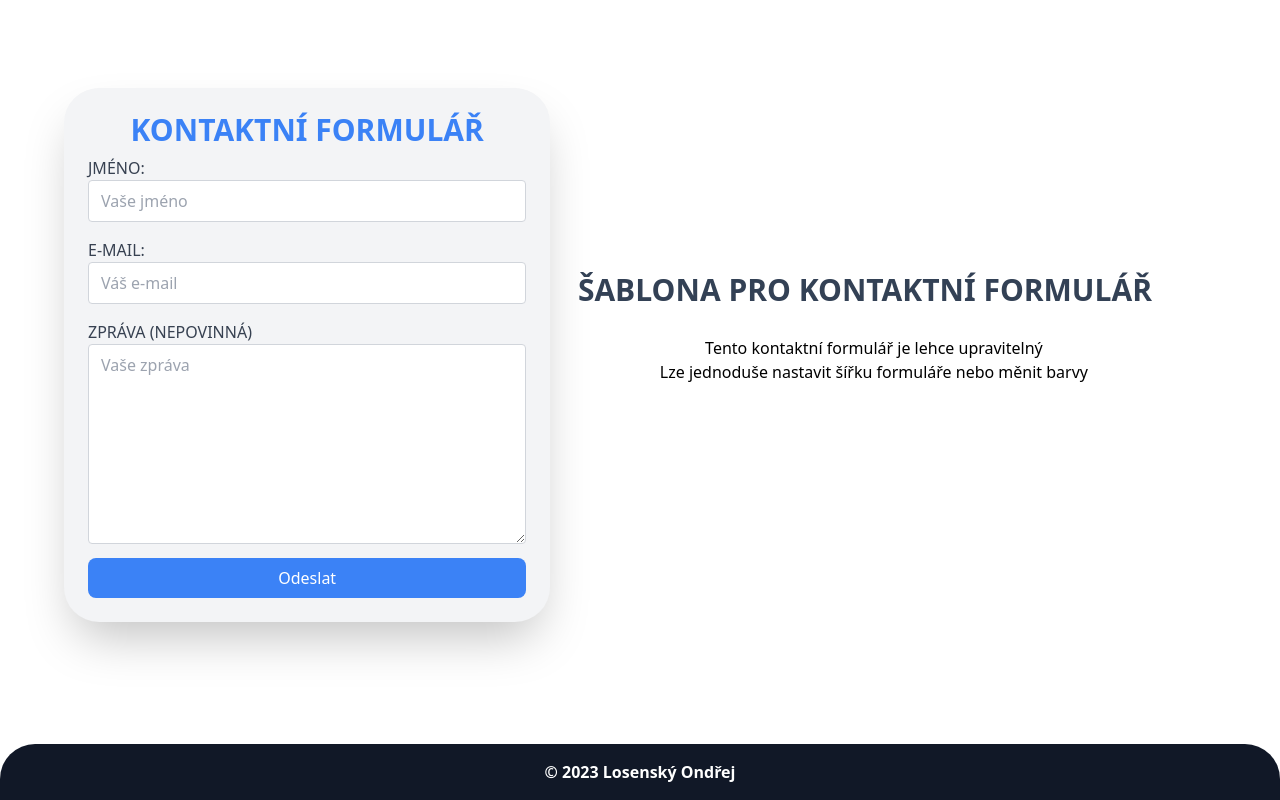
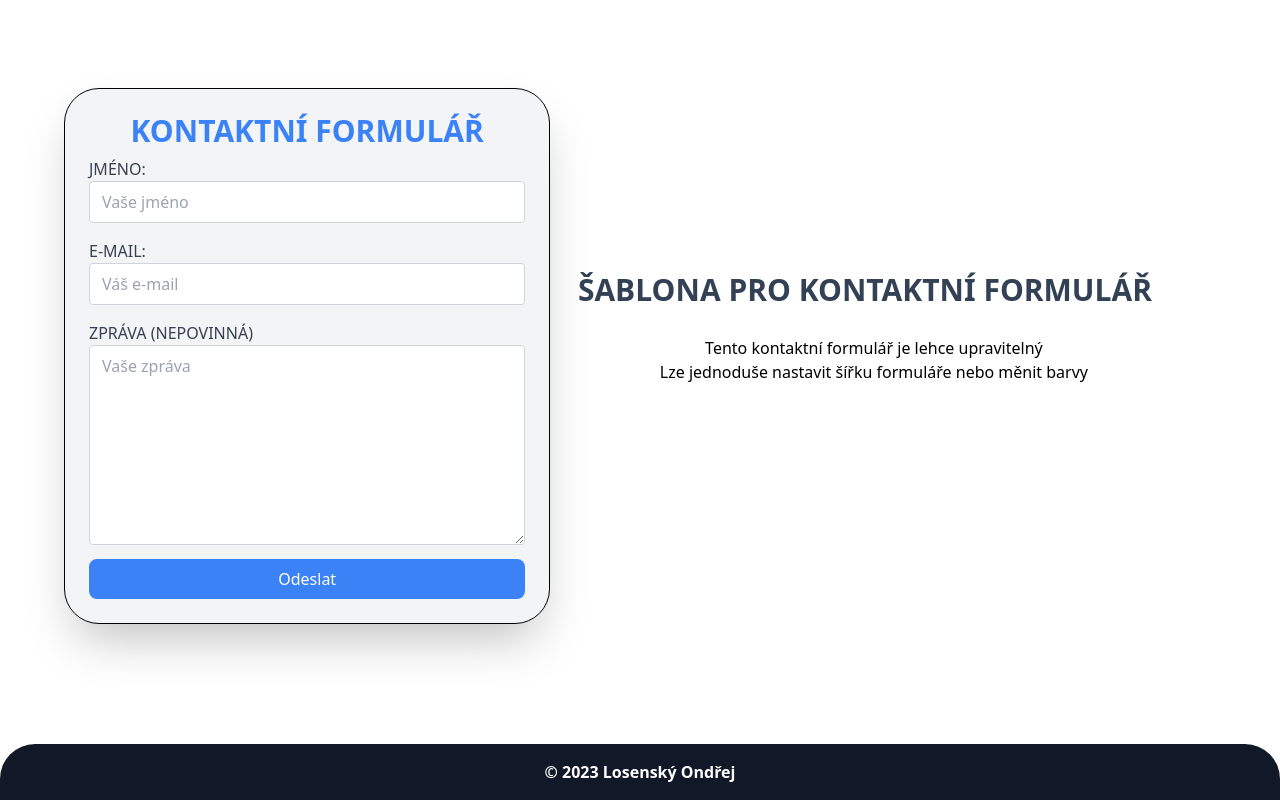
Before and after one commit to OndrejLosensky/email-contact-form, a React (Create React App) app in the folder client/: page / in a window 1280 px wide. Built offline with nearby package versions, Linux system fonts and the light colour scheme.

Commit message:
úprava vzhledu

```diff
--- a/client/src/components/Contact Form/ContactTest.js
+++ b/client/src/components/Contact Form/ContactTest.js
@@ -87,7 +87,7 @@ export default class ContactForm extends Component {
               <div>
 
                 <div className='flex items-center justify-start ml-16 mt-20'>
-                    <div className='bg-gray-100 p-6 rounded-[35px] shadow-2xl duration-300 w-[40%] h-[80%] mt-2'>
+                    <div className='bg-gray-100 p-6 rounded-[35px] shadow-2xl duration-300 w-[40%] h-[80%] mt-2 border-[1px] border-black'>
                         <h1 className="text-3xl text-blue-500 font-bold mb-2 text-center uppercase"> Kontaktní formulář</h1>
 
                         <form onSubmit={this.formSubmit}>
```
